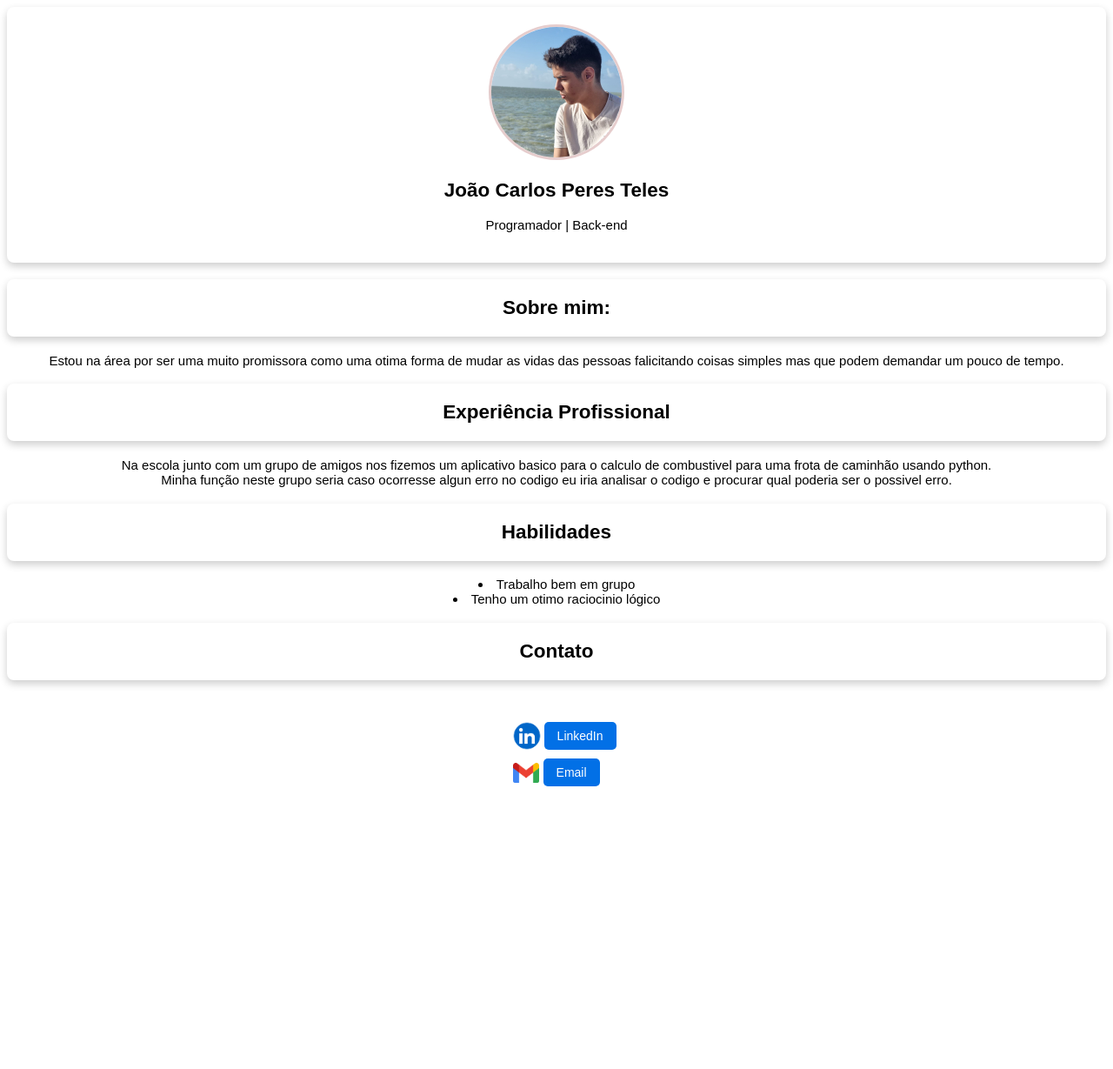
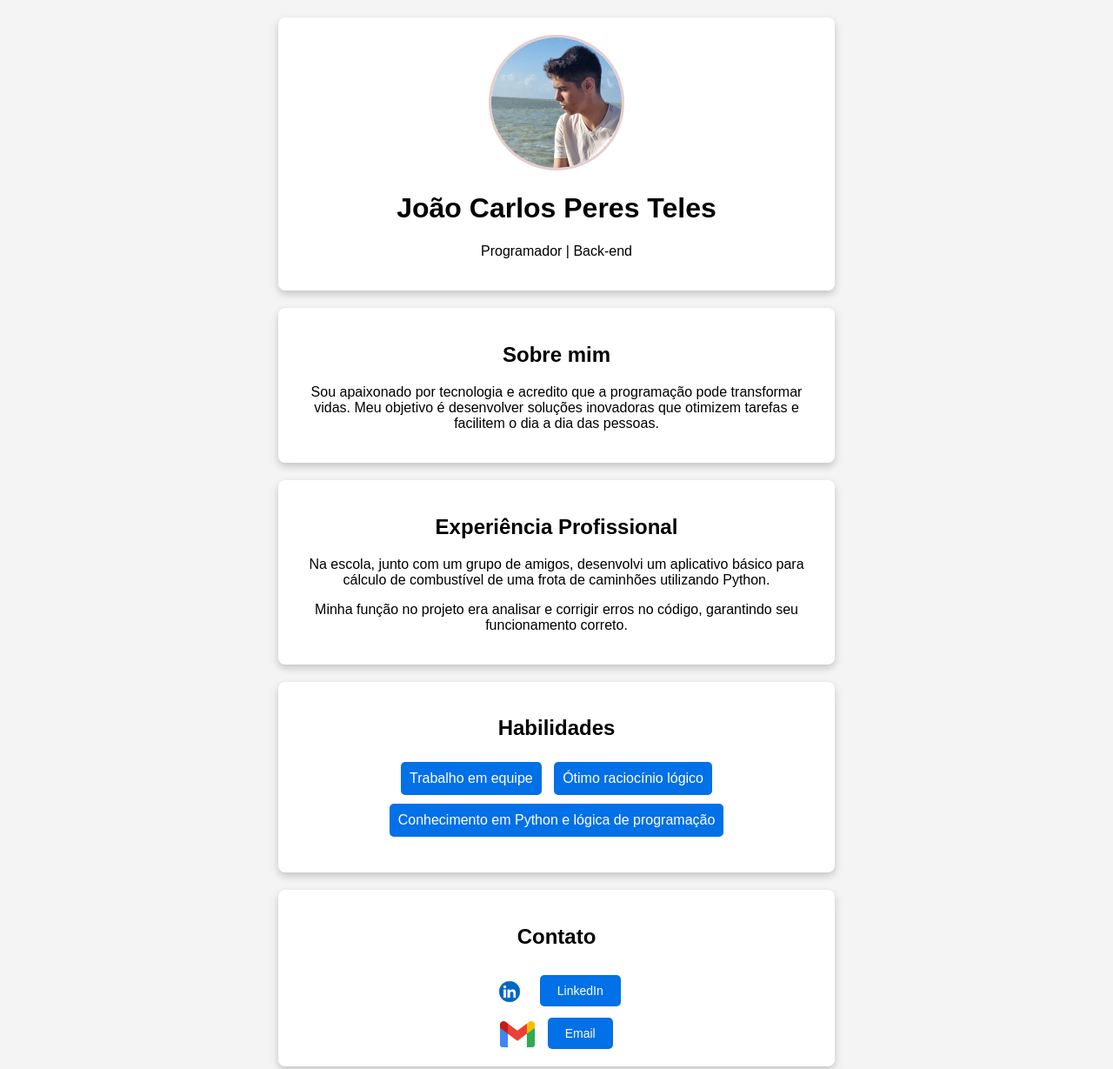
Before and after one commit to Joao2007-18y/curr-culo, a plain HTML site: page index.html in a window 1280 px wide. Shown: the top 1229 px of the page at 87% size. Before the commit the page ends 912 px from the top, so only its background shows below. Drawn offline with Linux system fonts and the light colour scheme.

Commit message:
atualização do codigo

```diff
--- a/index.html
+++ b/index.html
@@ -7,38 +7,42 @@
     <link rel="stylesheet" href="styles.css">
 </head>
 <body>
-    <div id="titulo">
-         <img src="JoaoCarlos.jfif" alt="foto perfil" width="150px";/>
-        <h2>João Carlos Peres Teles</h2>
+    <header id="titulo">
+        <img src="JoaoCarlos.jfif" alt="Foto de perfil" width="150px">
+        <h1>João Carlos Peres Teles</h1>
         <p>Programador | Back-end</p>
+    </header>
 
-    </div>
-    <div id="sobre">
-        <h2>Sobre mim:<br> </h2>
-        <p>Estou na área por ser uma muito promissora como uma otima forma de mudar as vidas das pessoas falicitando coisas simples mas que podem demandar um pouco de tempo.</p>
-    </div>
+    <section id="sobre">
+        <h2>Sobre mim</h2>
+        <p>Sou apaixonado por tecnologia e acredito que a programação pode transformar vidas. Meu objetivo é desenvolver soluções inovadoras que otimizem tarefas e facilitem o dia a dia das pessoas.</p>
+    </section>
 
-    <div id="experiencia">
+    <section id="experiencia">
         <h2>Experiência Profissional</h2>
-        <p>Na escola junto com um grupo de amigos nos fizemos um aplicativo basico para o calculo de combustivel para uma frota de caminhão usando python.<br>Minha função neste grupo seria caso ocorresse algun erro no codigo eu iria analisar o codigo e procurar qual poderia ser o possivel erro.</p>
-    </div>
+        <p>Na escola, junto com um grupo de amigos, desenvolvi um aplicativo básico para cálculo de combustível de uma frota de caminhões utilizando Python.</p>
+        <p>Minha função no projeto era analisar e corrigir erros no código, garantindo seu funcionamento correto.</p>
+    </section>
 
-    <div id="habilidades">
+    <section id="habilidades">
         <h2>Habilidades</h2>
-        <li> Trabalho bem em grupo</li>
-        <li>Tenho um otimo raciocinio lógico</li>
-    </div>
+        <ul>
+            <li>Trabalho em equipe</li>
+            <li>Ótimo raciocínio lógico</li>
+            <li>Conhecimento em Python e lógica de programação</li>
+        </ul>
+    </section>
 
-    <div id="contato">
+    <section id="contato">
         <h2>Contato</h2>
         <div id="linkedin">
-                <img src="linkedinlogo.webp" alt="linkedin logo" >
+            <img src="linkedinlogo.webp" alt="Logo LinkedIn">
             <a href="https://www.linkedin.com/in/joaocarlosperesteles/" target="_blank">LinkedIn</a>
         </div>
         <div id="email">
-                <img src="emaillogo.png" alt="logo email">
+            <img src="emaillogo.png" alt="Logo Email">
             <a href="mailto:Joaocarprado13@gmail.com" target="_blank">Email</a>
         </div>
-    </div>
+    </section>
 </body>
 </html>
--- a/styles.css
+++ b/styles.css
@@ -1,78 +1,64 @@
-body{
+/* Estilos gerais */
+body {
     font-family: Arial, Helvetica, sans-serif;
-    background-color: white;
+    background-color: #f4f4f4;
     text-align: center;
-    font-size: 15px;
-    align-items: center;
+    font-size: 16px;
+    margin: 0;
+    padding: 0;
 }
 
-div {
-
-    text-align: center;
-}
-#sobre h2{
+/* Estrutura dos blocos */
+section, header {
     background-color: white;
     box-shadow: 0px 4px 10px rgba(0, 0, 0, 0.2);
     padding: 20px;
+    margin: 20px auto;
     border-radius: 8px;
+    max-width: 600px;
 }
-#experiencia h2{
-    background-color: white;
-    box-shadow: 0px 4px 10px rgba(0, 0, 0, 0.2);
-    padding: 20px;
-    border-radius: 8px;
+
+/* Foto do perfil */
+#titulo img {
+    border-radius: 50%;
+    border: 3px solid #e6cdcd;
 }
-#habilidades h2{
-    background-color: white;
-    box-shadow: 0px 4px 10px rgba(0, 0, 0, 0.2);
-    padding: 20px;
-    border-radius: 8px;
-}
-#contato h2{
-    background-color: white;
-    box-shadow: 0px 4px 10px rgba(0, 0, 0, 0.2);
-    padding: 20px;
-    border-radius: 8px;
-}
-#titulo {
-    background-color: white;
-    box-shadow: 0px 4px 10px rgba(0, 0, 0, 0.2);
-    padding: 20px;
-    border-radius: 8px;
-}
-#titulo img{
-    border-radius: 50%;
-    border: 3px solid rgb(230, 205, 205);
-}
+
+/* Links de contato */
 #contato a {
     display: inline-block;
     margin-top: 10px;
     text-decoration: none;
     background-color: #0270e6;
     color: white;
-    padding: 8px 15px;
+    padding: 10px 20px;
     border-radius: 5px;
     font-size: 14px;
     transition: 0.3s;
 }
-#email a{
+
+#contato a:hover {
+    background-color: #0256b8;
+}
+
+/* Ícones */
+#linkedin img, #email img {
+    width: 40px;
+    margin-right: 10px;
+    vertical-align: middle;
+}
+
+/* Lista de habilidades */
+#habilidades ul {
+    list-style: none;
+    padding: 0;
+}
+
+#habilidades li {
+    background: #0270e6;
+    color: white;
     display: inline-block;
-    margin-top: 10px;
-    text-decoration: none;
-    background-color: #0270e6;
-    color: white;
-    padding: 8px 15px;
+    padding: 10px;
+    margin: 5px;
     border-radius: 5px;
-    font-size: 14px;
-    transition: 0.3s;
 }
-#linkedin img{
-    width:50px;
-    position:relative;
-    top: 20px; left: 10px;
-}
-#email img{
-    width:30px;
-    position:relative;
-    top: 7px;
-}
```
Lines whose indentation alone changed are shown as unchanged.
